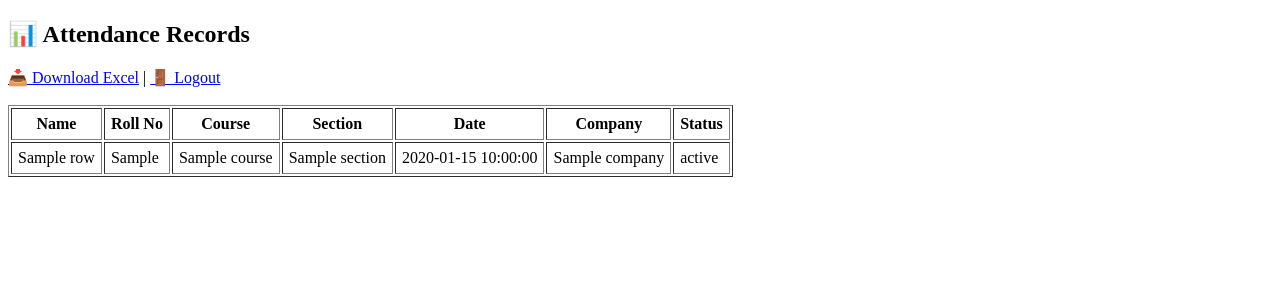
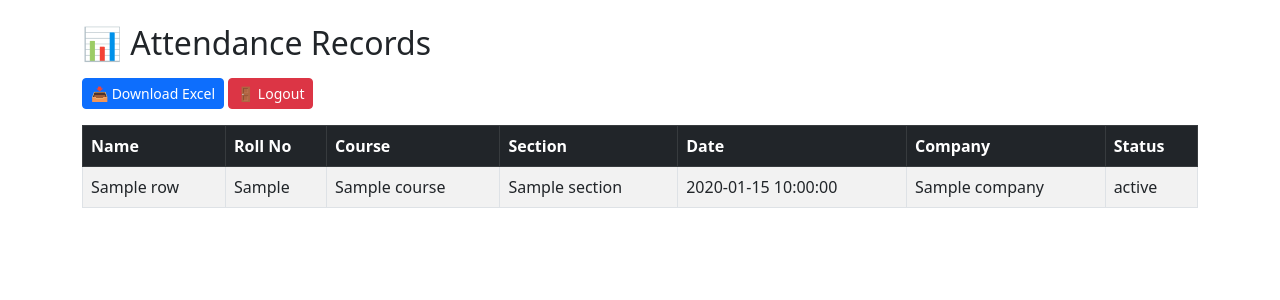
Before and after one commit to abhijha30/ITS-placement-attendance, a Flask app: template templates/records.html in a window 1280 px wide. Shown: the top 300 px of the page. Run offline with Flask 3, Linux system fonts and the light colour scheme; the template is opened without the code that fills it: most values are stand-ins (such as "Sample title", 1, 10 or a date in 2020).

Commit message:
Update records.html

```diff
--- a/templates/records.html
+++ b/templates/records.html
@@ -2,16 +2,20 @@
 <html>
 <head>
     <title>Admin - Attendance Records</title>
+    <link href="https://cdn.jsdelivr.net/npm/bootstrap@5.3.0/dist/css/bootstrap.min.css" rel="stylesheet">
 </head>
-<body>
-    <h2>📊 Attendance Records</h2>
-    <a href="/download">📥 Download Excel</a> |
-    <a href="/logout">🚪 Logout</a>
-    <br><br>
-    <table border="1" cellpadding="6">
+<body class="container mt-4">
+    <h2 class="mb-3">📊 Attendance Records</h2>
+    <a href="/download" class="btn btn-primary btn-sm">📥 Download Excel</a>
+    <a href="/logout" class="btn btn-danger btn-sm">🚪 Logout</a>
+    <table class="table table-bordered table-striped table-hover mt-3">
+        <thead class="table-dark">
             <tr>
-            <th>Name</th><th>Roll No</th><th>Course</th><th>Section</th><th>Date</th><th>Company</th><th>Status</th>
+                <th>Name</th><th>Roll No</th><th>Course</th><th>Section</th>
+                <th>Date</th><th>Company</th><th>Status</th>
             </tr>
+        </thead>
+        <tbody>
         {% for row in records %}
             <tr>
                 <td>{{ row["Name"] }}</td>
@@ -23,6 +27,7 @@
                 <td>{{ row["Status"] }}</td>
             </tr>
         {% endfor %}
+        </tbody>
     </table>
 </body>
 </html>
```
Lines whose indentation alone changed are shown as unchanged.
